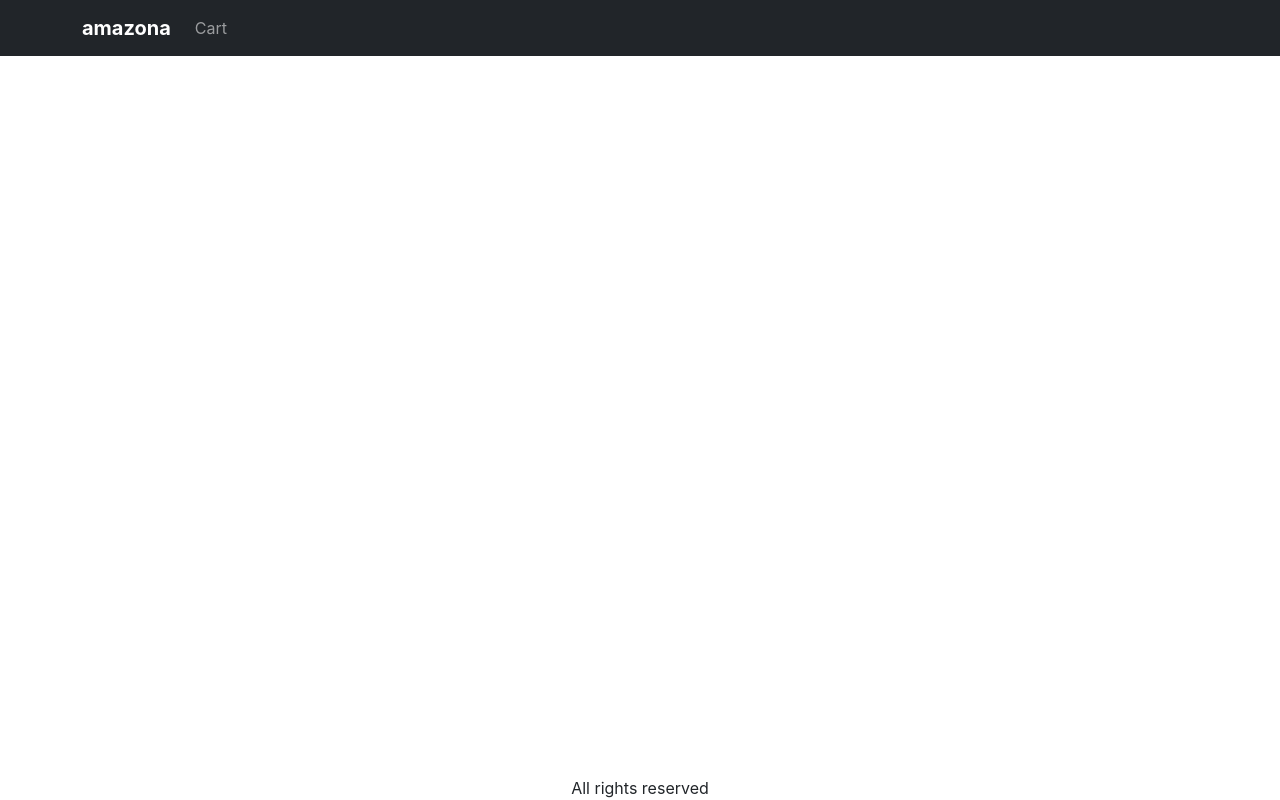
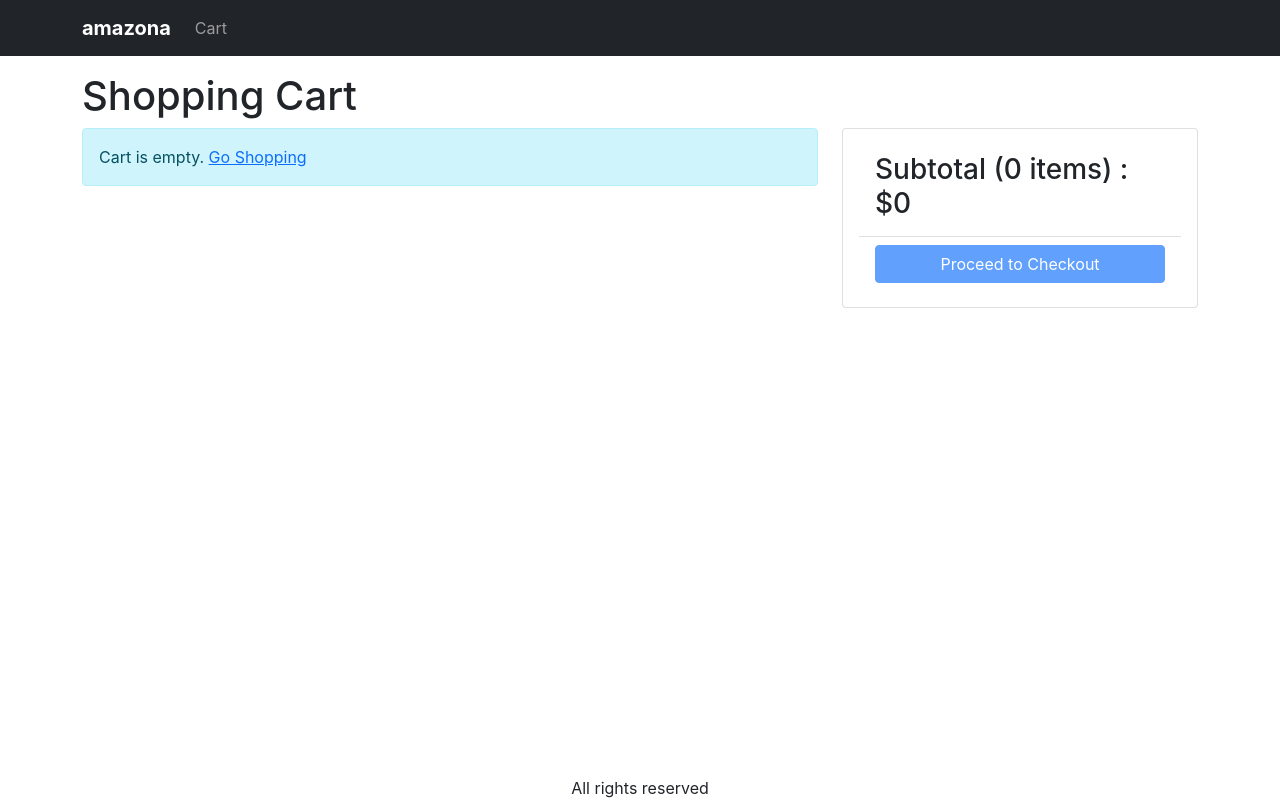
Before and after one commit to sunday-odum/amazona, a React (Create React App) app in the folder frontend/: page /cart in a window 1280 px wide. Built offline with nearby package versions, Linux system fonts and the light colour scheme.

Commit message:
Complete-Cart-Screen

```diff
--- a/frontend/src/App.js
+++ b/frontend/src/App.js
@@ -8,6 +8,7 @@
 import { LinkContainer } from 'react-router-bootstrap';
 import { useContext } from 'react';
 import { Store } from './Store';
+import CartScreen from './screens/CartScreen';
 
 
 function App() {
@@ -39,6 +40,7 @@
         <Container className="mt-3">
         <Routes>
           <Route path="/product/:slug" element={<ProductScreen />} />
+          <Route path="/cart" element={<CartScreen />} />
           <Route path="/" element={<HomeScreen />} />
         </Routes>
         </Container>
--- a/frontend/src/Store.js
+++ b/frontend/src/Store.js
@@ -4,7 +4,9 @@
 
 const initialState = {
   cart: {
-    cartItems: [],
+    cartItems: localStorage.getItem('cartItems')
+    ? JSON.parse(localStorage.getItem('cartItems'))
+    : [],
   },
 };
 function reducer(state, action) {
@@ -20,8 +22,15 @@
             item._id === existItem._id ? newItem : item
           )
         : [...state.cart.cartItems, newItem];
+        localStorage.setItem('cartItems', JSON.stringify(cartItems));
       return { ...state, cart: { ...state.cart, cartItems } };
-
+      case 'CART_REMOVE_ITEM': {
+        const cartItems = state.cart.cartItems.filter(
+          (item) => item._id !== action.payload._id
+        );
+        localStorage.setItem('cartItems', JSON.stringify(cartItems));
+        return { ...state, cart: { ...state.cart, cartItems } };
+      }
     default:
       return state;
   }
--- a/frontend/src/components/Product.js
+++ b/frontend/src/components/Product.js
@@ -2,9 +2,31 @@
 import Button from 'react-bootstrap/Button';
 import { Link } from 'react-router-dom';
 import Rating from './Rating';
+import axios from 'axios';
+import { useContext } from 'react';
+import { Store } from '../Store';
 
 function Product(props) {
   const { product } = props;
+  const { state, dispatch: ctxDispatch } = useContext(Store);
+  const {
+    cart: { cartItems },
+  } = state;
+
+  const addToCartHandler = async (item) => {
+    const existItem = cartItems.find((x) => x._id === product._id);
+    const quantity = existItem ? existItem.quantity + 1 : 1;
+    const { data } = await axios.get(`/api/products/${item._id}`);
+    if (data.countInStock < quantity) {
+      window.alert('Sorry. Product is out of stock');
+      return;
+    }
+    ctxDispatch({
+      type: 'CART_ADD_ITEM',
+      payload: { ...item, quantity },
+    });
+  };
+
   return (
     <Card>
       <Link to={`/product/${product.slug}`}>
@@ -16,7 +38,13 @@
         </Link>
         <Rating rating={product.rating} numReviews={product.numReviews} />
         <Card.Text>${product.price}</Card.Text>
-        <Button>Add to cart</Button>
+        {product.countInStock === 0 ? (
+          <Button variant="light" disabled>
+            Out of stock
+          </Button>
+        ) : (
+          <Button onClick={() => addToCartHandler(product)}>Add to cart</Button>
+        )}
       </Card.Body>
     </Card>
   );
--- /dev/null
+++ b/frontend/src/screens/CartScreen.js
@@ -0,0 +1,131 @@
+import { useContext } from 'react';
+import { Store } from '../Store';
+import { Helmet } from 'react-helmet-async';
+import Row from 'react-bootstrap/Row';
+import Col from 'react-bootstrap/Col';
+import MessageBox from '../components/MessageBox';
+import ListGroup from 'react-bootstrap/ListGroup';
+import Button from 'react-bootstrap/Button';
+import Card from 'react-bootstrap/Card';
+import { Link, useNavigate } from 'react-router-dom';
+import axios from 'axios';
+
+
+export default function CartScreen() {
+    const navigate = useNavigate();
+  const { state, dispatch: ctxDispatch } = useContext(Store);
+  const {
+    cart: { cartItems },
+  } = state;
+
+  const updateCartHandler = async (item, quantity) => {
+    const { data } = await axios.get(`/api/products/${item._id}`);
+    if (data.countInStock < quantity) {
+      window.alert('Sorry. Product is out of stock');
+      return;
+    }
+    ctxDispatch({
+      type: 'CART_ADD_ITEM',
+      payload: { ...item, quantity },
+    });
+  };
+  const removeItemHandler = (item) => {
+    ctxDispatch({ type: 'CART_REMOVE_ITEM', payload: item });
+  };
+
+  const checkoutHandler = () => {
+    navigate('/signin?redirect=/shipping');
+  };
+
+  return (
+    <div>
+      <Helmet>
+        <title>Shopping Cart</title>
+      </Helmet>
+      <h1>Shopping Cart</h1>
+      <Row>
+        <Col md={8}>
+          {cartItems.length === 0 ? (
+            <MessageBox>
+              Cart is empty. <Link to="/">Go Shopping</Link>
+            </MessageBox>
+          ) : (
+            <ListGroup>
+              {cartItems.map((item) => (
+                <ListGroup.Item key={item._id}>
+                  <Row className="align-items-center">
+                    <Col md={4}>
+                      <img
+                        src={item.image}
+                        alt={item.name}
+                        className="img-fluid rounded img-thumbnail"
+                      ></img>{' '}
+                      <Link to={`/product/${item.slug}`}>{item.name}</Link>
+                    </Col>
+                    <Col md={3}>
+                    <Button
+                        onClick={() =>
+                          updateCartHandler(item, item.quantity - 1)
+                        }
+                        variant="light"
+                        disabled={item.quantity === 1}
+                      >
+                        <i className="fas fa-minus-circle"></i>
+                      </Button>{' '}
+                      <span>{item.quantity}</span>{' '}
+                      <Button
+                      onClick={() =>
+                        updateCartHandler(item, item.quantity + 1)
+                      }
+                        variant="light"
+                        disabled={item.quantity === item.countInStock}
+                      >
+                        <i className="fas fa-plus-circle"></i>
+                      </Button>
+                    </Col>
+                    <Col md={3}>${item.price}</Col>
+                    <Col md={2}>
+                    <Button
+                        onClick={() => removeItemHandler(item)}
+                        variant="light"
+                      >
+                        <i className="fas fa-trash"></i>
+                      </Button>
+                    </Col>
+                  </Row>
+                </ListGroup.Item>
+              ))}
+            </ListGroup>
+          )}
+        </Col>
+        <Col md={4}>
+          <Card>
+            <Card.Body>
+              <ListGroup variant="flush">
+                <ListGroup.Item>
+                  <h3>
+                    Subtotal ({cartItems.reduce((a, c) => a + c.quantity, 0)}{' '}
+                    items) : $
+                    {cartItems.reduce((a, c) => a + c.price * c.quantity, 0)}
+                  </h3>
+                </ListGroup.Item>
+                <ListGroup.Item>
+                  <div className="d-grid">
+                    <Button
+                      type="button"
+                      variant="primary"
+                      onClick={checkoutHandler}
+                      disabled={cartItems.length === 0}
+                    >
+                      Proceed to Checkout
+                    </Button>
+                  </div>
+                </ListGroup.Item>
+              </ListGroup>
+            </Card.Body>
+          </Card>
+        </Col>
+      </Row>
+    </div>
+  );
+}
--- a/frontend/src/screens/ProductScreen.js
+++ b/frontend/src/screens/ProductScreen.js
@@ -1,6 +1,6 @@
 import axios from 'axios';
 import { useContext, useEffect, useReducer } from 'react';
-import { useParams } from 'react-router-dom';
+import { useNavigate, useParams } from 'react-router-dom';
 import Row from 'react-bootstrap/Row';
 import Col from 'react-bootstrap/Col';
 import Card from 'react-bootstrap/Card';
@@ -28,6 +28,7 @@
 };
 
 function ProductScreen() {
+  const navigate = useNavigate();
   const params = useParams();
   const { slug } = params;
 
@@ -63,6 +64,7 @@
       type: 'CART_ADD_ITEM',
       payload: { ...product, quantity},
     });
+    navigate('/cart');
   };
   return loading ? (
     <LoadingBox />
```
Also changed, not shown: 1 other file (tests, documents, lock files or other folders).
